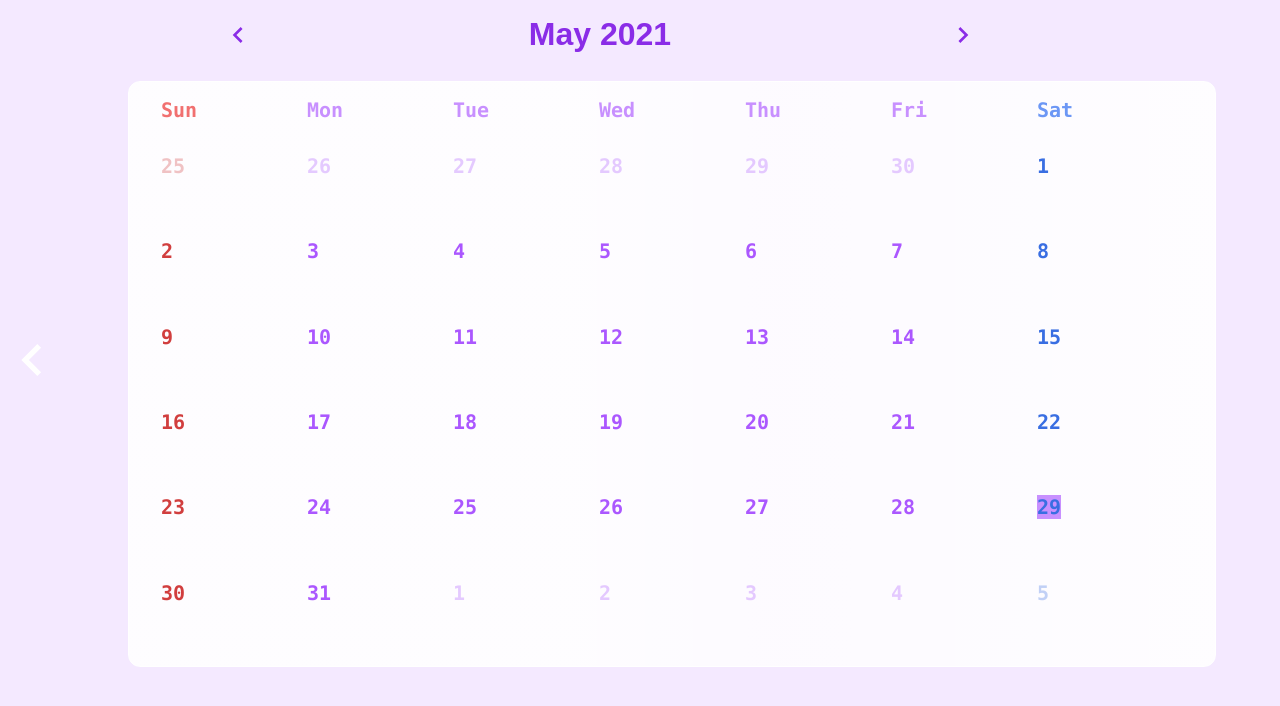
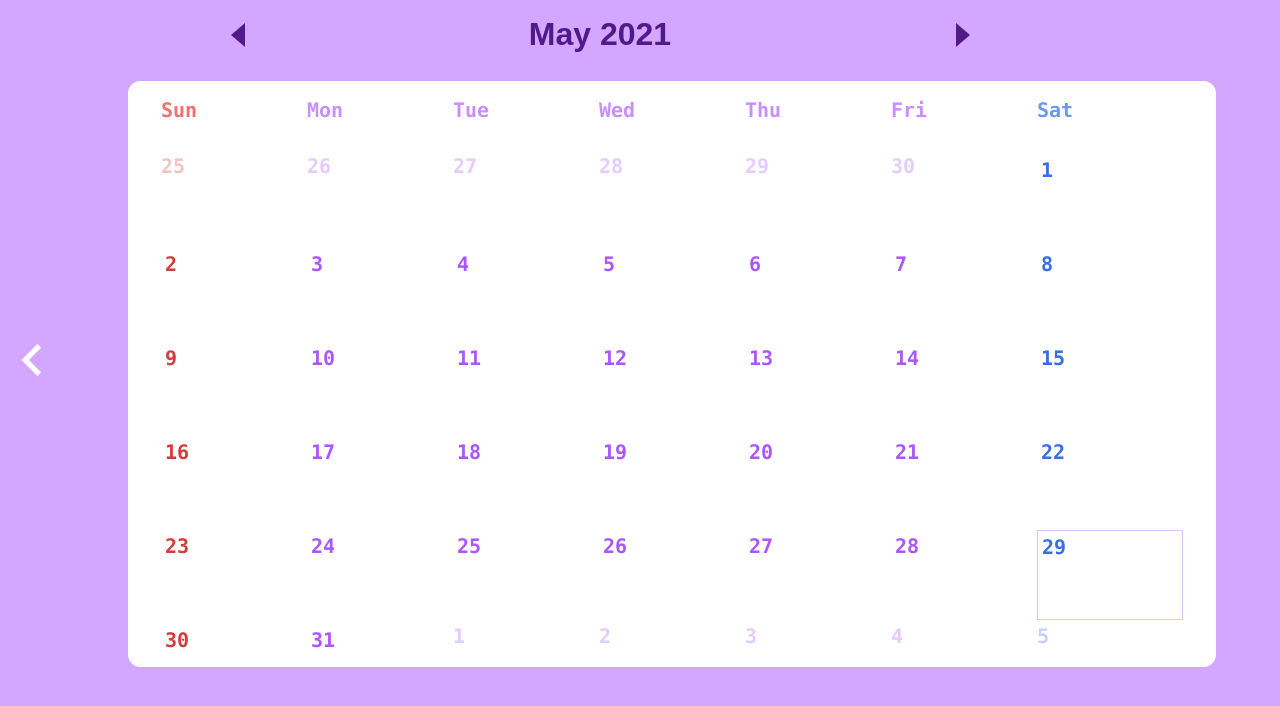
Before and after one commit to cdcoc0/Calendar, a React (Create React App) app: page / in a window 1280 px wide. Shown: the top 706 px of the page. Built offline with nearby package versions, Linux system fonts and the light colour scheme.

Commit message:
-day.js instead of moment -css

```diff
--- a/package.json
+++ b/package.json
@@ -7,7 +7,7 @@
     "@testing-library/react": "^11.1.0",
     "@testing-library/user-event": "^12.1.10",
     "classnames": "^2.3.1",
-    "moment": "^2.29.1",
+    "dayjs": "^1.10.5",
     "node-sass": "^6.0.0",
     "react": "^17.0.2",
     "react-dom": "^17.0.2",
--- a/src/calendar/Dates.js
+++ b/src/calendar/Dates.js
@@ -43,7 +43,7 @@ const Dates = ({info}) => {
         return (page.map((p, index) => {
             if(index >= firstDateIndex && index < lastDateIndex + 1) {
                 return (
-                    <div key={index} onClick={() => setToday({...today, date: p})} className="dateBlock"><div className="this"><span className={`${p === today.date ? 'today' : ''}`}>{p}</span></div></div>
+                    <div key={index} onClick={() => setToday({...today, date: p})} className="dateBlock"><div className={`this ${p === today.date ? 'today' : ''}`}>{p}</div></div>
                 );
             } else {
                 return (
--- a/src/calendar/Month.js
+++ b/src/calendar/Month.js
@@ -1,16 +1,16 @@
 import React from 'react';
-import {MdNavigateBefore, MdNavigateNext} from 'react-icons/md';
-import moment from 'moment';
+import {IoCaretBackSharp, IoCaretForwardSharp} from 'react-icons/io5';
+import dayjs from 'dayjs';
 import './styles/Month.scss';
 
 const Month = ({year, month, onIncrease, onDecrease}) => {
-    const formMonth = moment(`${month + 1}`).format('MMMM')
+    const formMonth = dayjs(`${month + 1}`).format('MMMM')
     return (
         <div className="Header">
             {/* <div className="header-sort"> */}
-                <div onClick={onDecrease}><MdNavigateBefore /></div>
+                <div onClick={onDecrease}><IoCaretBackSharp /></div>
                 <div className="month" type="text">{`${formMonth} ${year}`}</div>
-                <div onClick={onIncrease}><MdNavigateNext /></div>
+                <div onClick={onIncrease}><IoCaretForwardSharp /></div>
             {/* </div> */}
         </div>
     );
--- a/src/calendar/styles/Background.scss
+++ b/src/calendar/styles/Background.scss
@@ -5,8 +5,9 @@
     width: 100%;
     height: 100%;
     z-index: -1;
+    //background-color: #AA68A6;
     background-color: #c890ff;
-    opacity: 0.2;
+    opacity: 0.8;
     // background: linear-gradient(
     //     to right,
     //     rgba(20, 20, 20, 0.1) 10%,
--- a/src/calendar/styles/Calendar.scss
+++ b/src/calendar/styles/Calendar.scss
@@ -25,12 +25,12 @@
             background: white;
             border: 1px solid white;
             border-radius: 12px;
-            background: linear-gradient(
-            to right,
-            rgba(255, 255, 255, 0.9) 40%,
-            rgba(255, 255, 255, 0.8) 60%,
-            rgba(255, 255, 255, 0.9)
-            );
+            // background: linear-gradient(
+            // to right,
+            // rgba(255, 255, 255, 0.9) 40%,
+            // rgba(255, 255, 255, 0.8) 60%,
+            // rgba(255, 255, 255, 0.9)
+            // );
             .daysArray {
                 display: flex;
                 margin-top: 1rem;
--- a/src/calendar/styles/Dates.scss
+++ b/src/calendar/styles/Dates.scss
@@ -8,6 +8,7 @@
     .dateBlock {
         width: calc(100% / 7);
         color: #ab57ff;
+        //color: #AA68A6;
         font-size: 1.25rem;
         font-weight: bold;
         //border-bottom: 1px solid white;
@@ -23,8 +24,15 @@
         }
         .this {
             cursor: pointer;
-            .today {
-                background-color: #c890ff;
+            padding-left: 0.25rem;
+            padding-top: 0.25rem;
+            height: 90px;
+            //background-color: green;
+            &.today {
+                //background-color: #c890ff1f;
+                //background-color: #ffe83c;
+                box-sizing: border-box;
+                border: 1px solid #c890ff8a;
             }
         }
     }
--- a/src/calendar/styles/Month.scss
+++ b/src/calendar/styles/Month.scss
@@ -9,7 +9,8 @@
     font-weight: bold;
     font-size: 2rem;
     justify-content: space-evenly;
-    color: #8a2ce7;
+    //color: #7624c9;
+    color: #52198b;
     .month {
         width: 250px;
         display: flex;
@@ -20,9 +21,9 @@
         align-items: center;
         cursor: pointer;
         &:hover {
-            border-radius: 5px;
-            color: rgb(228, 228, 228);
-            box-shadow: 1px 1px 10px rgb(228, 228, 228);
+            //border-radius: 5px;
+            color: #6b2fa8;
+            //box-shadow: 1px 1px 10px rgb(228, 228, 228);
         }
     }
 }
```
Also changed, not shown: 1 other file (tests, documents, lock files or other folders).
